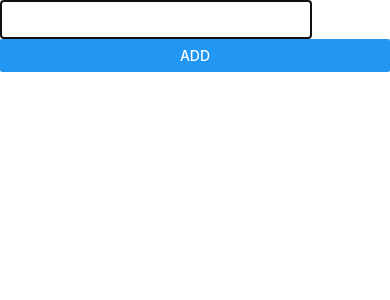
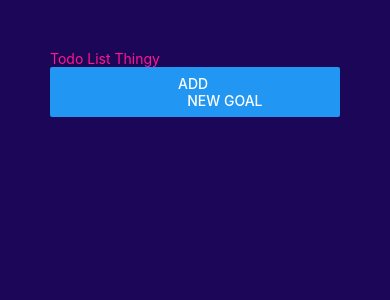
Before and after one commit to austriker27/React-Native-Practica, a React Native app: screen / in a window 390 px wide. Shown: the top 300 px of the page. Built offline with nearby package versions, Linux system fonts and the light colour scheme.

Commit message:
added modal

```diff
--- a/App.js
+++ b/App.js
@@ -1,16 +1,21 @@
 import React, {useState} from 'react';
-import { StyleSheet, Text, View, FlatList } from 'react-native';
+import { StyleSheet, Text, View, FlatList, Button } from 'react-native';
 import GoalItem from './components/GoalItem';
 import GoalInput from './components/GoalInput';
 
 
 export default function App() {
+    // useState(false) is the initial state so false
+    // in const array: first word is the state, second word is how to change the state
     const [courseGoals, setCourseGoals] = useState([]);
+    const [isAddMode, setIsAddMode] = useState(false);
+
 
     const addGoalHandler = goalTItle => {
         // setCourseGoals([...courseGoals, enteredGoal]);
         // above syntax works but so does this:
-        setCourseGoals(currentGoals => [...currentGoals, { key: Math.random().toString(), value: goalTItle}]);
+        setCourseGoals(currentGoals => [...currentGoals, { id: Math.random().toString(), value: goalTItle}]);
+        setIsAddMode(false);
     };
 
     const removeGoalHandler = goalId => {
@@ -19,13 +24,25 @@ export default function App() {
         })
     }
 
+    // cancels the modal that pops up to add goal
+    const cancelGoalAdditionHandler  = () => {
+        setIsAddMode(false);
+    }
+
     return (
         <View style={styles.root}>
             <View>
                 <Text style={styles.title}>Todo List Thingy</Text>
             </View>
 
-            <GoalInput onAddGoal={addGoalHandler} />
+            <Button
+                title="Add
+                new goal"
+                onPress={() => setIsAddMode(true)}
+                onCancel={cancelGoalAdditionHandler}
+            />
+
+            <GoalInput visible={isAddMode} onAddGoal={addGoalHandler} />
 
             <FlatList
                 keyExtractor={(item, index) => item.id}
--- a/components/GoalInput.js
+++ b/components/GoalInput.js
@@ -11,16 +11,22 @@ const GoalInput = props => {
         setEnteredGoal(enteredText);
     };
 
+    const addGoalHandler = () => {
+        props.onAddGoal.bind(enteredGoal)
+        setEnteredGoal('');
+    }
+
     return (
-        <Modal>
-            <View style={styles}>
+        <Modal visible={props.visible} animationType="fade">
+            <View style={styles.container}>
                 <TextInput
                     placeholder=""
-                    style={styles.inputContainer}
+                    style={styles.input}
                     onChangeText={goalInputHandler}
                     value={enteredGoal}
                 />
-                <Button style={styles.button} title="ADD" onPress={props.onAddGoal.bind(this, enteredGoal)} />
+                <Button style={styles.buttonCancel} title="cancel" onPress={props.onCancel} />
+                <Button style={styles.button} title="ADD" onPress={addGoalHandler} />
             </View>
         </Modal>
     )
@@ -28,23 +34,27 @@ const GoalInput = props => {
 
 const styles = StyleSheet.create({
     container: {
-        flexDirection: 'row',
-        flex: 1,
         color: '#FF1690',
         alignItems: 'center',
-        justifyContent: 'space-between',
+        justifyContent: 'center',
+        flex: 1,
     },
-    inputContainer: {
+    input: {
         borderColor: '#FF1690',
         color: '#FF1690',
         borderWidth: 1,
         padding: 10,
         width: '80%',
+        marginBottom: 10,
     },
     button: {
         backgroundColor: '#36CDC4',
         color: '#FF1690',
     },
+    buttonCancel: {
+        backgroundColor: '#ffffff',
+        color: 'red',
+    },
 
 })
 
```
